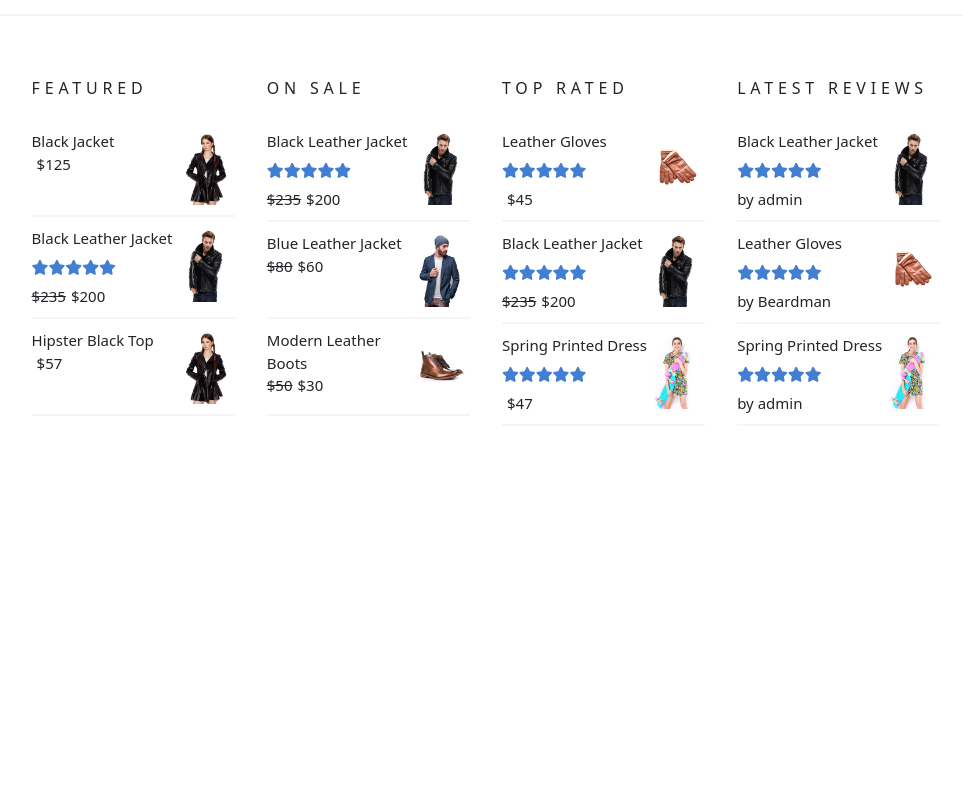
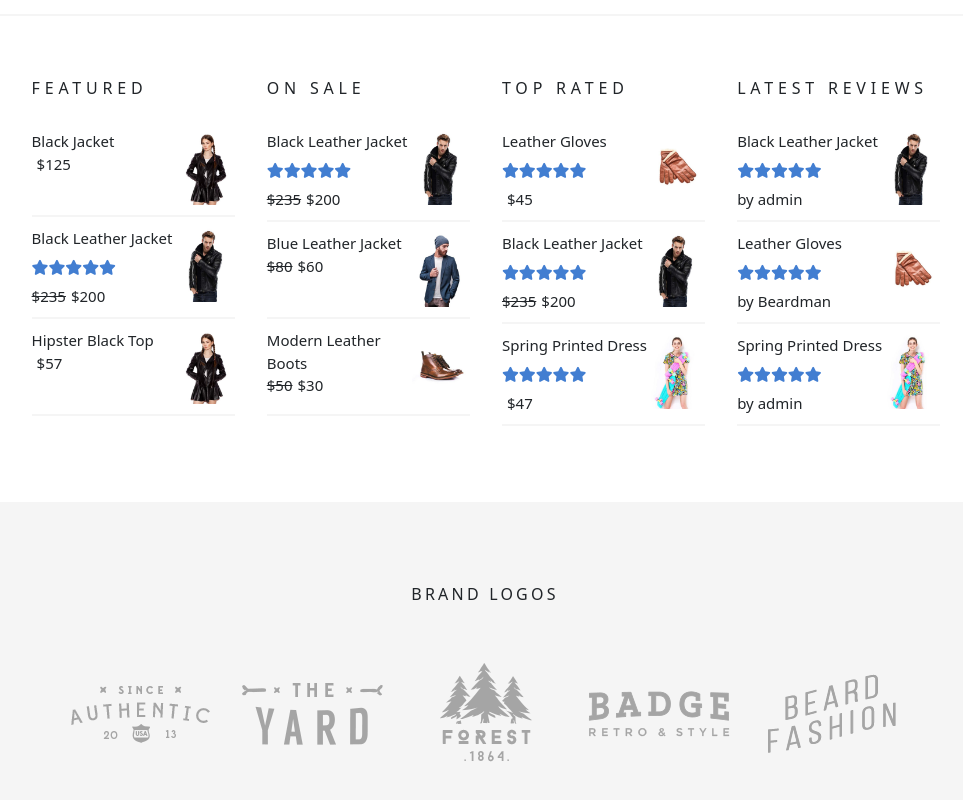
Before and after one commit to Titho93/proj-html-vuejs, a Vue app: page / in a window 1280 px wide. Shown: the part 5676-6476 px from the top of the page, without its empty margins (170-1133 px from the left). Before the commit the page ends 6368 px from the top, so only its background shows below. Built offline with nearby package versions, Linux system fonts and the light colour scheme.

Commit message:
[add]Logos

```diff
--- a/src/components/Main.vue
+++ b/src/components/Main.vue
@@ -8,6 +8,7 @@ import Newarrivals from './partials/Newarrivals.vue';
 import Reviews from './partials/Reviews.vue';
 import Ourblog from './partials/Ourblog.vue';
 import Recap from './partials/Recap.vue';
+import Brand from './partials/Brand.vue';
 
 export default {
   name: 'Main',
@@ -19,7 +20,8 @@ export default {
     Newarrivals,
     Reviews,
     Ourblog,
-    Recap
+    Recap,
+    Brand
   }
 
 }
@@ -35,6 +37,7 @@ export default {
   <Reviews />
   <Ourblog />
   <Recap />
+  <Brand />
 
 </template>
 
--- /dev/null
+++ b/src/components/partials/Brand.vue
@@ -0,0 +1,64 @@
+<script>
+
+export default {
+  name: 'Brand'
+}
+</script>
+
+<template>
+
+  <div class="container-lo">
+      <span>BRAND LOGOS</span>
+      <div class="logos">
+        <ul>
+            <li>
+                <img src="../../assets/b_logotype_6.png" alt="">
+            </li>
+            <li>
+                <img src="../../assets/b_logotype_7.png" alt="">
+            </li>
+            <li>
+                <img src="../../assets/b_logotype_1.png" alt="">
+            </li>
+            <li>
+                <img src="../../assets/b_logotype_2.png" alt="">
+            </li>
+            <li>
+                <img src="../../assets/b_logotype_3.png" alt="">
+            </li>
+        </ul>
+    </div>
+
+  </div>
+
+
+</template>
+
+<style lang="scss" scoped>
+
+.container-lo {
+    width: 100%;
+    height: 300px;
+    padding-top: 80px;
+    text-align: center;
+    background-color: #F5F5F5;
+    span {
+        letter-spacing: 0.2em;
+        padding-left: 30px;
+    }
+    .logos {
+        padding-top: 50px;
+        margin: 0 auto;
+        width: 70%;
+        ul {
+            display: flex;
+            list-style: none;
+            li {
+                width: 100%;
+            }
+        }
+    }
+}
+
+
+</style>
--- a/src/components/partials/Recap.vue
+++ b/src/components/partials/Recap.vue
@@ -204,7 +204,7 @@ export default {
 <style lang="scss">
 
 .container-rc {
-    margin: 250px auto;
+    margin: 250px auto 0 auto;
 
     border-top: 2px solid #F5F5F5;
     width: 98%;
```
